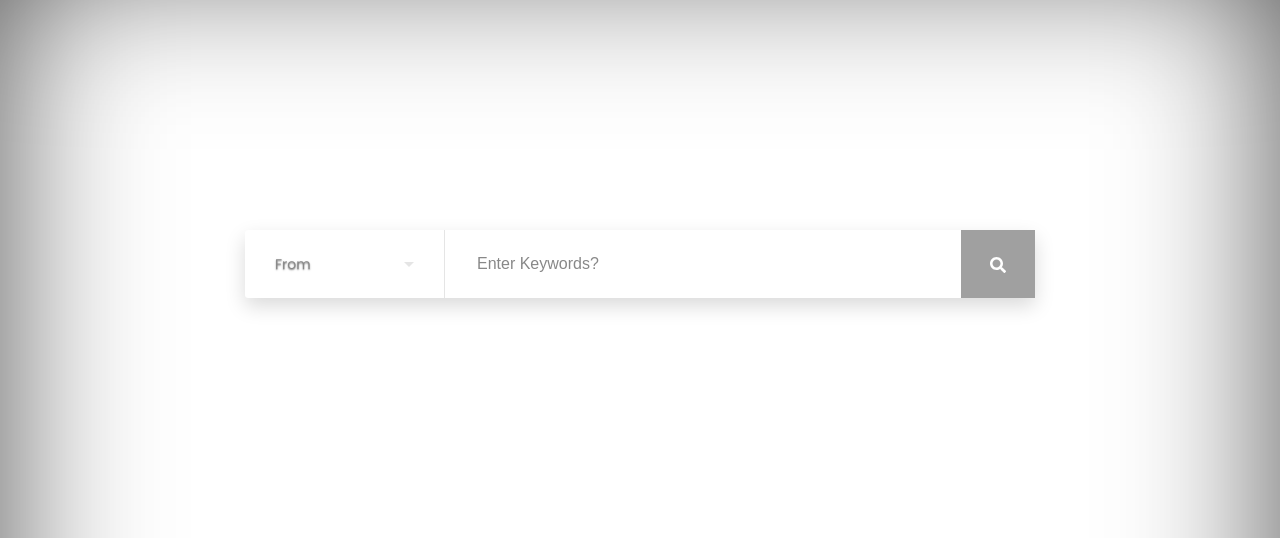
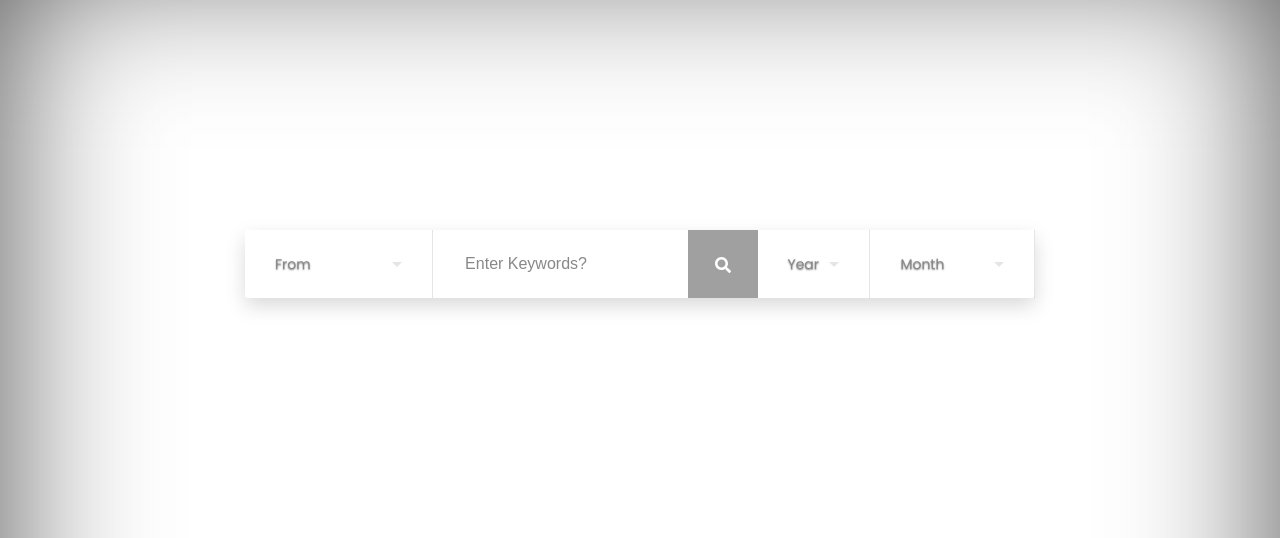
Before and after one commit to 3nws/Classification-Web-App, a Django app: page / in a window 1280 px wide. Shown: the part 42-580 px from the top of the page. Run offline with Django 3.2, Linux system fonts and the light colour scheme; some libraries are stand-ins or nearby versions; some web fonts are replaced.

Commit message:
added year month specification
test

```diff
--- a/mysite/analysis/views.py
+++ b/mysite/analysis/views.py
@@ -38,6 +38,21 @@ algorithms = {
     'svc': LinearSVC(),
 }
 
+months = {
+    'January': 1,
+    'February': 2,
+    'March': 3,
+    'April': 4,
+    'May': 5,
+    'June': 6,
+    'July': 7,
+    'August': 8,
+    'September': 9,
+    'October': 10,
+    'November': 11,
+    'December': 12,
+}
+
 def download_model(request):
     base_dir = os.path.dirname(os.path.dirname(os.path.abspath(__file__)))
     filename = 'model'
@@ -70,11 +85,13 @@ def load_model():
 
     return model, tfidf, token
 
-def extract_tweets(query, limit):
+def extract_tweets(query, limit, year, month):
     # Configure
     c = twint.Config()
     c.Search = str(query)
     c.Lang = "en"
+    c.Since = f"{year}-{month}-1"
+    c.Until = f"{year}-{str(months[month]+1)}-1" if months[month] != 12 else f"{str(year+1)}-1-1"
     c.Limit = limit
     c.Store_csv = True
     try:
@@ -155,6 +172,8 @@ def result(request):
     form = request.POST
     choice = form['choice']
     text = form['document']
+    year = str(form['year'])
+    month = str(form['month'])
 
     model, vector, token = load_model()
 
@@ -162,7 +181,7 @@ def result(request):
         flag = True
         while flag:
             try:
-                dataset = extract_tweets(text, 1000)
+                dataset = extract_tweets(text, 1000, year, month)
                 flag = False
             except:
                 sleep(1)
@@ -212,7 +231,7 @@ def result(request):
 
         colors = ['g', 'r']
 
-        plt.subplot(aspect=1, title=f'Results')
+        plt.subplot(aspect=1, title=f'Results for {month} in {year}')
         type_show_ids = plt.pie(type_counts, labels=type_labels, autopct='%1.1f%%', shadow=True, colors=colors)
         plt.savefig("static/img/sentiments.png", transparent=True)
         sentiment = 'static/img/sentiments.png'
--- a/mysite/static/css/main.css
+++ b/mysite/static/css/main.css
@@ -884,6 +884,89 @@ legend {
   border-right: 1px solid rgba(0, 0, 0, 0.1);
 }
 
+.s003 form .inner-form .input-field.fourth-wrap {
+  width: 120px;
+  border-right: 1px solid rgba(0, 0, 0, 0.1);
+}
+
+.s003 form .inner-form .input-field.fifth-wrap {
+  width: 175px;
+  border-right: 1px solid rgba(0, 0, 0, 0.1);
+}
+
+.s003 form .inner-form .input-field.fourth-wrap .choices__inner {
+  background: transparent;
+  border-radius: 0;
+  border: 0;
+  height: 100%;
+  color: #fff;
+  display: -ms-flexbox;
+  display: flex;
+  -ms-flex-align: center;
+      align-items: center;
+  padding: 10px 30px;
+}
+
+.s003 form .inner-form .input-field.fourth-wrap .choices__inner .choices__list.choices__list--single {
+  display: -ms-flexbox;
+  display: flex;
+  padding: 0;
+  -ms-flex-align: center;
+      align-items: center;
+  height: 100%;
+}
+
+.s003 form .inner-form .input-field.fourth-wrap .choices__inner .choices__item.choices__item--selectable.choices__placeholder {
+  display: -ms-flexbox;
+  display: flex;
+  -ms-flex-align: center;
+  align-items: center;
+  margin-top: 1em;
+  height: 100%;
+  opacity: 1;
+  color: #888;
+}
+
+.s003 form .inner-form .input-field.fourth-wrap .choices__inner .choices__list--single .choices__item {
+  display: -ms-flexbox;
+  display: flex;
+  -ms-flex-align: center;
+  align-items: center;
+  margin-top: 1em;
+  height: 100%;
+  color: #555;
+}
+
+.s003 form .inner-form .input-field.fourth-wrap .choices[data-type*="select-one"]:after {
+  right: 30px;
+  margin-top: 0.3em;
+  border-color: #e5e5e5 transparent transparent transparent;
+}
+
+.s003 form .inner-form .input-field.fourth-wrap .choices__list.choices__list--dropdown {
+  border: 0;
+  background: #fff;
+  padding: 20px 30px;
+  margin-top: 2px;
+  border-radius: 4px;
+  box-shadow: 0px 8px 20px 0px rgba(0, 0, 0, 0.15);
+}
+
+.s003 form .inner-form .input-field.fourth-wrap .choices__list.choices__list--dropdown .choices__item--selectable {
+  padding-right: 0;
+}
+
+.s003 form .inner-form .input-field.fourth-wrap .choices__list--dropdown .choices__item--selectable.is-highlighted {
+  background: #a0a0a0;
+  color: #d5d5d5;
+}
+
+.s003 form .inner-form .input-field.fourth-wrap .choices__list--dropdown .choices__item {
+  color: #555;
+  min-height: 24px;
+}
+
+
 .s003 form .inner-form .input-field.first-wrap .choices__inner {
   background: transparent;
   border-radius: 0;
--- a/mysite/templates/query.html
+++ b/mysite/templates/query.html
@@ -42,6 +42,35 @@
           </svg>
         </button>
       </div>
+      <div class="input-field fourth-wrap">
+        <div class="input-select">
+          <select data-trigger="" name="year">
+            <option placeholder="">Year</option>
+            <option>2019</option>
+            <option>2020</option>
+            <option>2021</option>
+          </select>
+        </div>
+      </div>
+      <div class="input-field fourth-wrap fifth-wrap">
+        <div class="input-select">
+          <select data-trigger="" name="month">
+            <option placeholder="">Month</option>
+            <option>January</option>
+            <option>February</option>
+            <option>March</option>
+            <option>April</option>
+            <option>May</option>
+            <option>June</option>
+            <option>July</option>
+            <option>August</option>
+            <option>September</option>
+            <option>October</option>
+            <option>November</option>
+            <option>December</option>
+          </select>
+        </div>
+      </div>
     </div>
   </form>
   <h2>{{ sentiment }}</h2>
```
Also changed, not shown: mysite/static/js/extention/choices.js.
